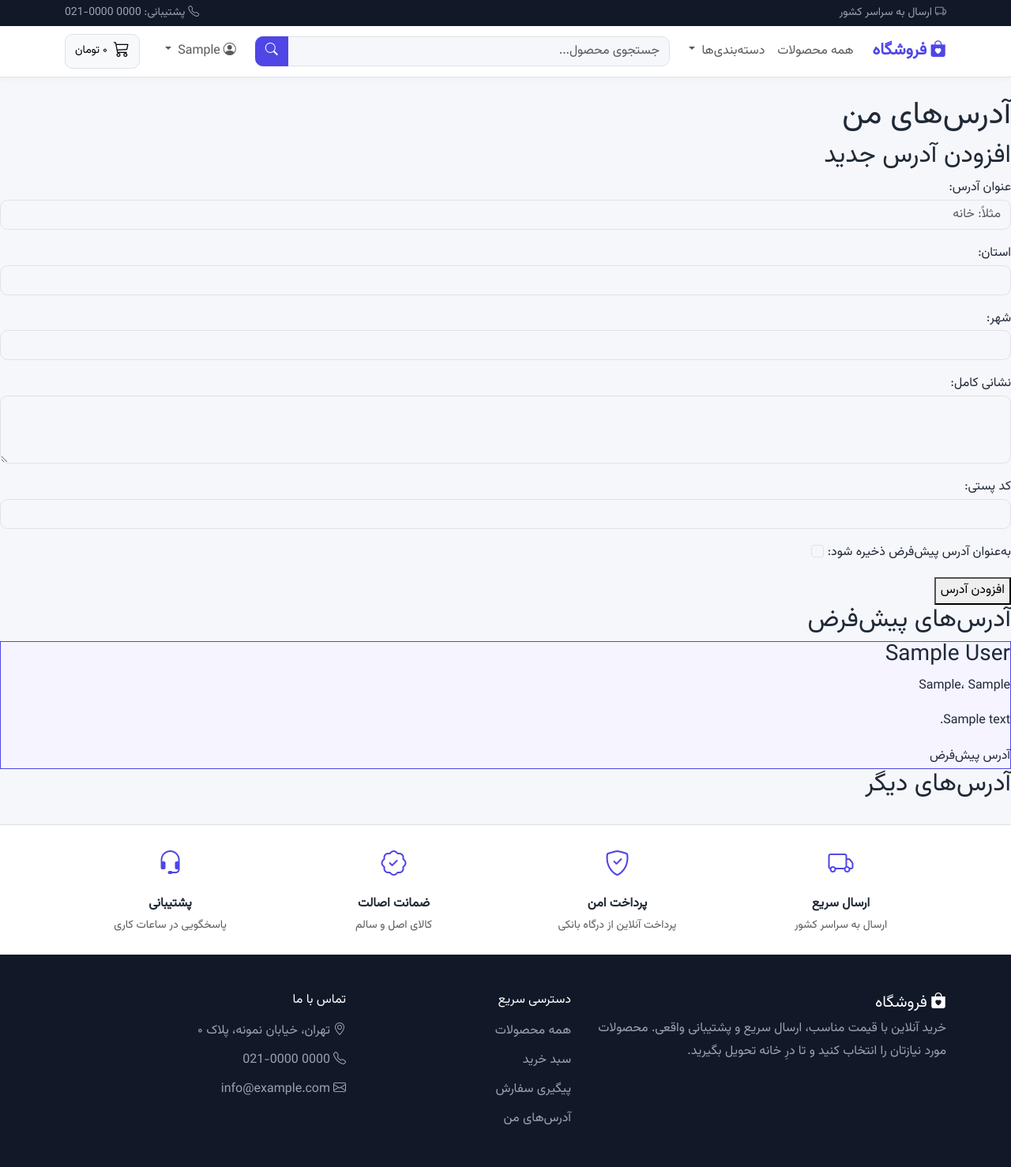
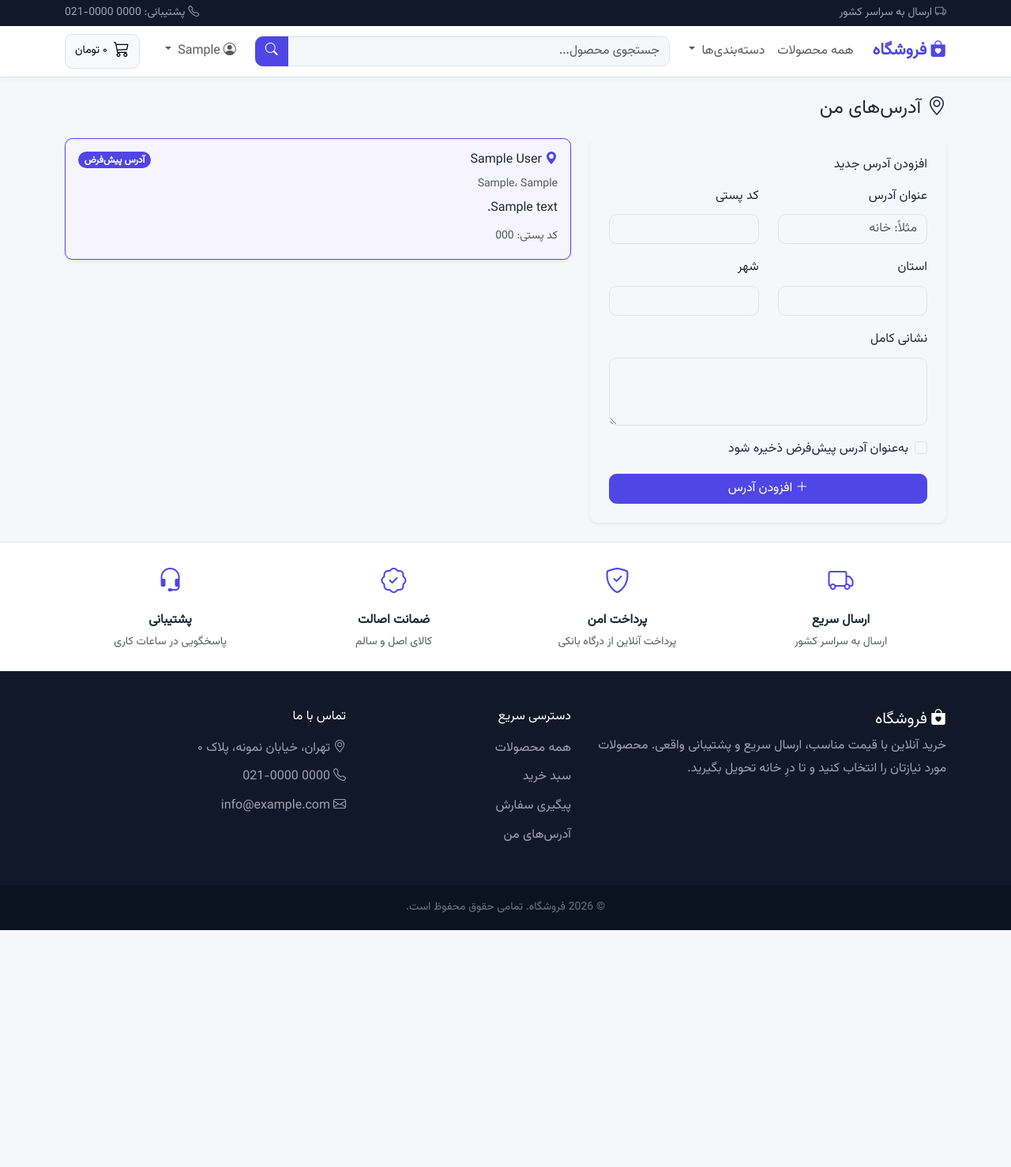
Before and after one commit to ShahabCode/django-shop, a Django app: page /account/addresses/ in a window 1280 px wide. Shown: the top 1478 px of the page at 79% size. After the commit the page ends 1178 px from the top, so only its background shows below. Run offline with Django 5.2, Linux system fonts and the light colour scheme; a user stored in the database is signed in; tables that the repository leaves empty hold one stand-in row (values such as "Sample post"); some libraries are stand-ins or nearby versions.

Commit message:
feat(account): add OTP login and default address selection

```diff
--- a/account/templates/account/address_list.html
+++ b/account/templates/account/address_list.html
@@ -1,59 +1,78 @@
-
 {% extends 'parent/base.html' %}
 
 {% block title %}آدرس‌های من{% endblock %}
 
 {% block content %}
-    <div class="header">
-        <h1>آدرس‌های من</h1>
-    </div>
+<div class="container">
 
-    <div class="address-page">
+    <h1 class="h4 mb-4"><i class="bi bi-geo-alt me-2"></i>آدرس‌های من</h1>
 
-        <div class="address-form-container">
-            <h2>افزودن آدرس جدید</h2>
+    <div class="row g-4">
 
-            <form method="post">
-                {% csrf_token %}
-                {{ form.as_p }}
+        {# ---------- فرم افزودن آدرس ---------- #}
+        <div class="col-lg-5">
+            <div class="card border-0 shadow-sm">
+                <div class="card-body p-4">
+                    <h2 class="h6 mb-3">افزودن آدرس جدید</h2>
 
-                <button type="submit" class="address-submit-btn">
-                    افزودن آدرس
-                </button>
-            </form>
+                    <form method="post">
+                        {% csrf_token %}
+
+                        {% for error in form.non_field_errors %}
+                            <div class="alert alert-danger py-2">{{ error }}</div>
+                        {% endfor %}
+
+                        <div class="row">
+                            <div class="col-md-6">{% include 'partials/form_field.html' with field=form.title %}</div>
+                            <div class="col-md-6">{% include 'partials/form_field.html' with field=form.postal_code %}</div>
+                            <div class="col-md-6">{% include 'partials/form_field.html' with field=form.province %}</div>
+                            <div class="col-md-6">{% include 'partials/form_field.html' with field=form.city %}</div>
+                        </div>
+
+                        {% include 'partials/form_field.html' with field=form.address %}
+                        {% include 'partials/form_field.html' with field=form.is_default %}
+
+                        <button type="submit" class="btn btn-primary w-100">
+                            <i class="bi bi-plus-lg me-1"></i>افزودن آدرس
+                        </button>
+                    </form>
+                </div>
+            </div>
         </div>
 
-        <div class="address-list-container">
-            <h2>آدرس‌های پیش‌فرض</h2>
+        {# ---------- لیست آدرس‌ها ---------- #}
+        <div class="col-lg-7">
+            {% for address in addresses|dictsortreversed:"is_default" %}
+                <div class="card address-card border-0 shadow-sm mb-3 {% if address.is_default %}default-address{% else %}address-selectable{% endif %}">
+                    <div class="card-body">
+                        <div class="d-flex justify-content-between align-items-start mb-2">
+                            <h3 class="h6 mb-0"><i class="bi bi-geo-alt-fill text-primary me-1"></i>{{ address.title }}</h3>
+                            {% if address.is_default %}
+                                <span class="badge rounded-pill text-bg-primary">آدرس پیش‌فرض</span>
+                            {% endif %}
+                        </div>
+                        <p class="mb-1 text-muted small">{{ address.province }}، {{ address.city }}</p>
+                        <p class="mb-2">{{ address.address }}</p>
+                        <div class="small text-muted">کد پستی: <span dir="ltr">{{ address.postal_code }}</span></div>
 
-            {% for address in addresses %}
-                {% if address.is_default %}
-                    <div class="address-card default-address">
-                        <h3>{{ address.title }}</h3>
-                        <p>{{ address.province }}، {{ address.city }}</p>
-                        <p>{{ address.address }}</p>
-                        <span class="default-badge">آدرس پیش‌فرض</span>
+                        {% if not address.is_default %}
+                            {# stretched-link باعث می‌شه با کلیک روی هر جای کارت، فرم ارسال بشه #}
+                            <form method="post" action="{% url 'account:set_default_address' address.id %}" class="mt-3">
+                                {% csrf_token %}
+                                <button type="submit" class="btn btn-outline-primary btn-sm stretched-link">
+                                    انتخاب به‌عنوان آدرس پیش‌فرض
+                                </button>
+                            </form>
+                        {% endif %}
                     </div>
-                {% endif %}
+                </div>
             {% empty %}
-                <p>هنوز آدرسی ثبت نکرده‌اید.</p>
-            {% endfor %}
-
-            <h2>آدرس‌های دیگر</h2>
-
-            {% for address in addresses %}
-                {% if not address.is_default %}
-                    <div class="address-card">
-                        <h3>{{ address.title }}</h3>
-                        <p>{{ address.province }}، {{ address.city }}</p>
-                        <p>{{ address.address }}</p>
-                        <p>کد پستی: {{ address.postal_code }}</p>
-                    </div>
-                {% endif %}
-            {% empty %}
-                <p>هنوز آدرسی ثبت نکرده‌اید.</p>
+                <div class="text-center py-5 bg-white rounded-3 shadow-sm">
+                    <i class="bi bi-geo-alt display-4 text-muted"></i>
+                    <p class="mt-3 mb-0 text-muted">هنوز آدرسی ثبت نکرده‌اید.</p>
+                </div>
             {% endfor %}
         </div>
-
     </div>
+</div>
 {% endblock %}
--- a/account/urls.py
+++ b/account/urls.py
@@ -9,4 +9,7 @@ urlpatterns = [
     path('login/', views.user_login, name='login'),
     path('logout/', views.user_logout, name='logout'),
     path('addresses/', views.address_list, name='address_list'),
+    path('addresses/<int:address_id>/default/', views.set_default_address, name='set_default_address'),
+    path('otp/', views.otp_request, name='otp_request'),
+    path('otp/verify/', views.otp_verify, name='otp_verify'),
 ]
--- a/account/views.py
+++ b/account/views.py
@@ -1,8 +1,15 @@
+import datetime
+from django.utils import timezone
 from django.contrib.auth.decorators import login_required
-from django.shortcuts import render, redirect
+from django.shortcuts import render, redirect, get_object_or_404
 from django.contrib.auth import authenticate, login, logout
+from django.utils.text import phone2numeric
+from django.views.decorators.http import require_POST
+from django.contrib import messages
+from .otp import *
+from orders.forms import PhoneVerificationForm
 from .forms import ShopUserCreationForm, AddressForm
-from .models import Address
+from .models import Address, ShopUser
 
 
 # Create your views here.
@@ -40,7 +47,7 @@ def user_logout(request):
     return redirect('shop:products')
 
 
-@login_required()
+@login_required
 def address_list(request):
     if request.method == 'POST':
         form = AddressForm(request.POST)
@@ -56,3 +63,90 @@ def address_list(request):
     context = {'form': form, 'addresses': addresses}
 
     return render(request, 'account/address_list.html', context)
+
+
+@login_required
+@require_POST
+def set_default_address(request, address_id):
+    address = get_object_or_404(Address, id=address_id, user=request.user)
+    address.is_default = True
+    address.save()
+    messages.success(request, 'آدرس پیش فرض تغییر کرد')
+    return redirect('account:address_list')
+
+
+def otp_request(request):
+    if request.user.is_authenticated:
+        return redirect('shop:products')
+
+    if request.method == 'POST':
+        form = PhoneVerificationForm(request.POST)
+
+        if form.is_valid():
+            otp_code = generate_code()
+            print(otp_code)
+            phone = form.cleaned_data['phone']
+            request.session['phone'] = phone
+            request.session['verification_code'] = otp_code
+            request.session['verification_attempts'] = 0
+            expiry = timezone.now() + datetime.timedelta(minutes=2)
+            request.session['verification_expiry'] = expiry.isoformat()
+            return redirect('account:otp_verify')
+
+    else:
+        form = PhoneVerificationForm()
+    return render(request, 'account/otp_request.html', {'form': form})
+
+
+def otp_verify(request):
+    if request.user.is_authenticated:
+        return redirect('shop:products')
+
+    if not request.session.get('phone'):
+        return redirect('account:otp_request')
+
+    if request.method == 'POST':
+        code = request.POST.get('code')
+
+        verification_code = request.session.get('verification_code')
+        phone = request.session.get('phone')
+        expiry = request.session.get('verification_expiry')
+        attempts = request.session.get('verification_attempts', 0)
+
+        if not expiry or timezone.now() >= datetime.datetime.fromisoformat(expiry):
+            clear_otp_session(request)
+            messages.error(request, 'مهلت اعتبار کد تأیید به پایان رسیده است.')
+            return redirect('account:otp_request')
+
+        if attempts >= 5:
+            clear_otp_session(request)
+            messages.error(request, 'تعداد دفعات مجاز تلاش به پایان رسیده است. لطفاً کد جدیدی درخواست کنید.')
+            return redirect('account:otp_request')
+
+        if code_match(code, verification_code):
+            user = ShopUser.objects.filter(phone=phone).first()
+            if not user:
+                user = ShopUser.objects.create_user(phone=phone)
+
+            if not user.is_active:
+                clear_otp_session(request)
+                messages.error(request, 'حساب کاربری شما غیرفعال است.')
+                return redirect('account:otp_request')
+
+            login(request, user)
+            clear_otp_session(request)
+            return redirect('shop:products')
+
+        attempts += 1
+        request.session['verification_attempts'] = attempts
+        remaining = 5 - attempts
+        messages.error(request, f'کد تأیید نامعتبر است. تعداد تلاش‌های باقی‌مانده: {remaining}')
+
+    expiry = request.session.get('verification_expiry')
+    remaining_seconds = 0
+
+    if expiry:
+        expiry_time = datetime.datetime.fromisoformat(expiry)
+        remaining_seconds = max(0, int((expiry_time - timezone.now()).total_seconds()))
+
+    return render(request, 'account/otp_verify.html', {'remaining_seconds': remaining_seconds})
```
Also changed, not shown: account/otp.py (+17 -0 lines), account/templates/account/otp_request.html (added, +39 -0 lines), account/templates/account/otp_verify.html (added, +74 -0 lines).
